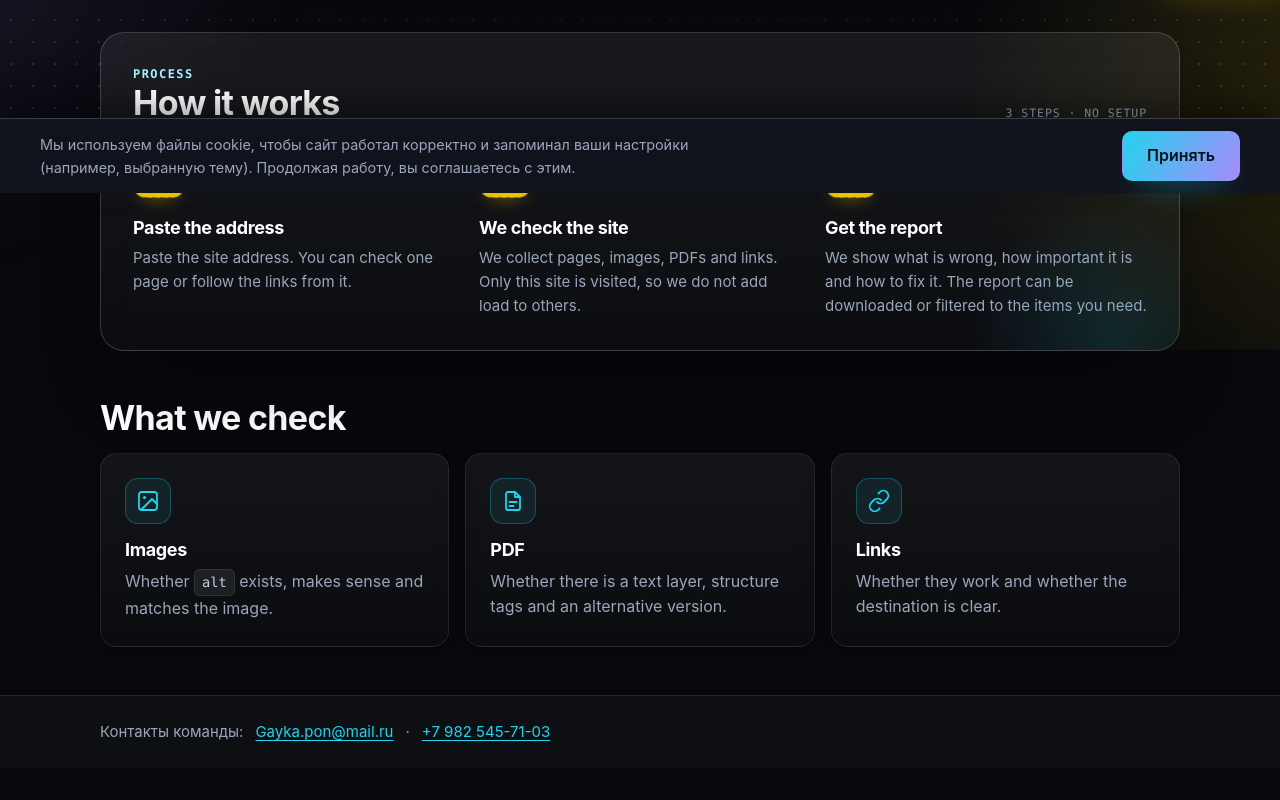
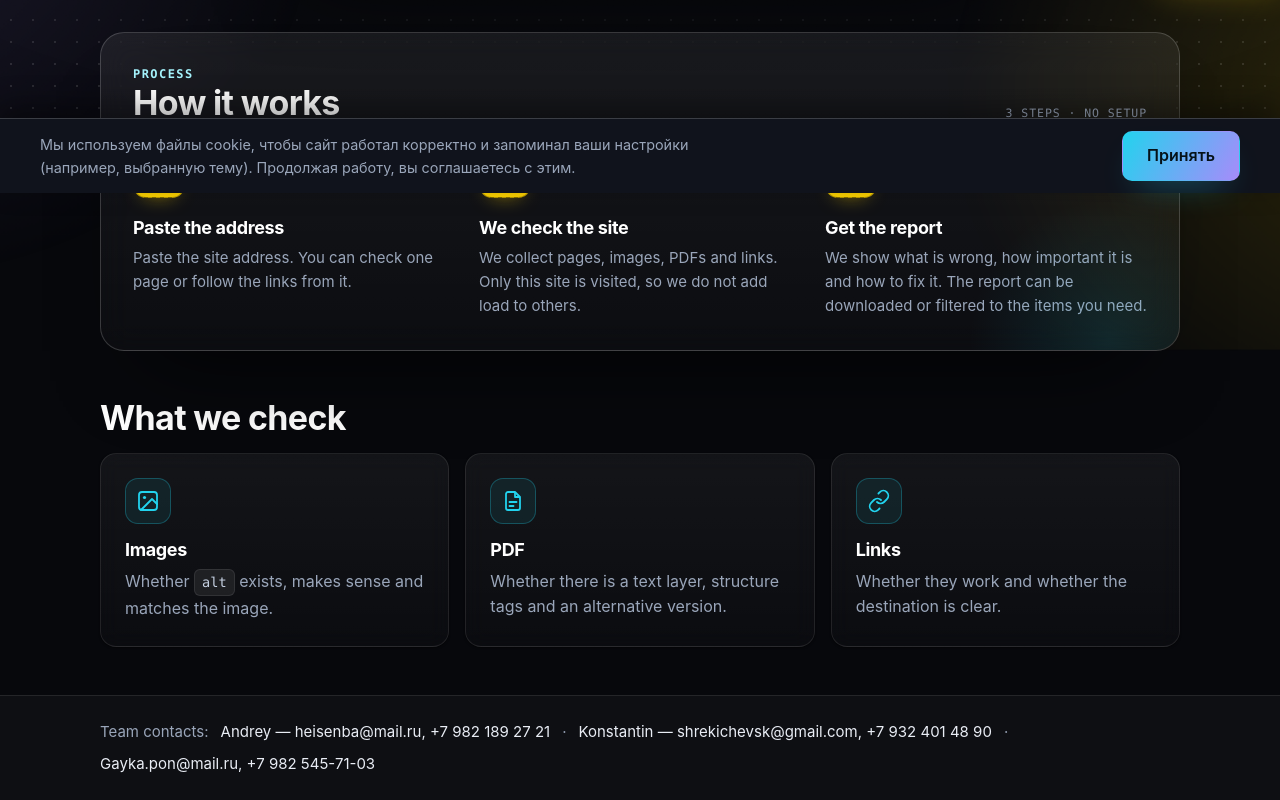
Before and after one commit to sergkoch/HantatonDosCon, a Svelte app in the folder client/: page / in a window 1280 px wide. Shown: the part 607-1407 px from the top of the page. Before the commit the page ends 1375 px from the top, so only its background shows below. Built offline with nearby package versions, Linux system fonts and the light colour scheme.

Commit message:
feat(footer): add team contacts as plain text

```diff
--- a/client/src/components/Layout.svelte
+++ b/client/src/components/Layout.svelte
@@ -253,10 +253,18 @@
   <footer class="site-footer">
     <div class="container">
       <p class="site-footer__contacts">
-        Контакты команды:
-        <a href="mailto:Gayka.pon@mail.ru">Gayka.pon@mail.ru</a>
+        {t("footer.contacts")}
+        <span class="site-footer__contact">
+          {t("footer.nameAndrey")} — heisenba@mail.ru, +7 982 189 27 21
+        </span>
         <span aria-hidden="true">·</span>
-        <a href="tel:+79825457103">+7 982 545-71-03</a>
+        <span class="site-footer__contact">
+          {t("footer.nameKonstantin")} — shrekichevsk@gmail.com, +7 932 401 48 90
+        </span>
+        <span aria-hidden="true">·</span>
+        <span class="site-footer__contact">
+          Gayka.pon@mail.ru, +7 982 545-71-03
+        </span>
       </p>
     </div>
   </footer>
--- a/client/src/lib/messages.ts
+++ b/client/src/lib/messages.ts
@@ -17,6 +17,9 @@ const ru = {
   "layout.langButton": "Язык",
   "layout.langMenu": "Выбор языка",
   "layout.footer": "Учебный проект команды. Проверка доступности контента.",
+  "footer.contacts": "Контакты команды:",
+  "footer.nameAndrey": "Андрей",
+  "footer.nameKonstantin": "Константин",
 
   "home.badge": "Проверка доступности · WCAG",
   "home.titleBefore": "Сайт, который ",
@@ -175,6 +178,9 @@ const en: Record<MessageKey, string> = {
   "layout.langButton": "Language",
   "layout.langMenu": "Language selection",
   "layout.footer": "Team training project. Content accessibility check.",
+  "footer.contacts": "Team contacts:",
+  "footer.nameAndrey": "Andrey",
+  "footer.nameKonstantin": "Konstantin",
 
   "home.badge": "Accessibility check · WCAG",
   "home.titleBefore": "A site that ",
--- a/client/src/styles.css
+++ b/client/src/styles.css
@@ -1589,12 +1589,8 @@ a:hover {
   margin: 0;
 }
 
-.site-footer__contacts a {
-  color: var(--accent);
-}
-
-.site-footer__contacts a:hover {
-  color: var(--accent-ink);
+.site-footer__contact {
+  color: var(--text);
 }
 
 /* Баннер согласия на куки */
```
